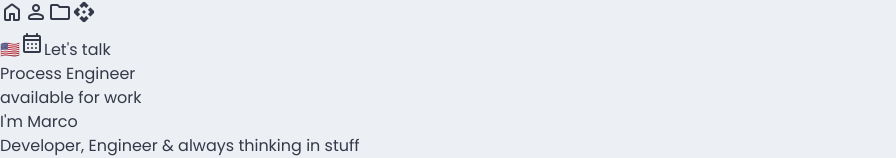
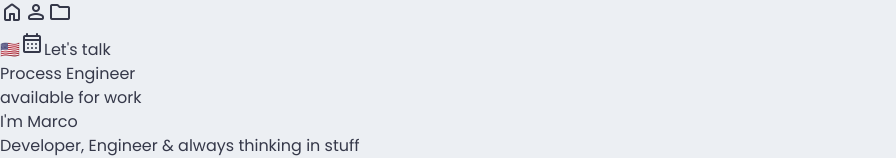
Before and after one commit to marcogll/marcogll.githubio.com, a React (Vite) app: page / in a window 1280 px wide. Shown: the top 158 px of the page, without its empty margins (0-896 px from the left). Built offline with nearby package versions, Linux system fonts and the light colour scheme.

Commit message:
Remove API scripts nav item

```diff
--- a/src/components/Navbar.jsx
+++ b/src/components/Navbar.jsx
@@ -45,16 +45,6 @@ export default function Navbar() {
                 <span className="material-symbols-rounded text-2xl">folder</span>
               </NavLink>
 
-              <NavLink
-                to="/api/scripts"
-                className={({ isActive }) =>
-                  isActive
-                    ? "bg-white rounded-full p-2 transition-all duration-300"
-                    : "opacity-50 p-2 hover:bg-white rounded-full transition-all duration-300 hover:opacity-100"
-                }
-              >
-                <span className="material-symbols-rounded text-2xl">api</span>
-              </NavLink>
             </div>
             <div className="flex items-center gap-x-2">
               <button
```
Also changed, not shown: 3 other files (tests, documents, lock files or other folders).
